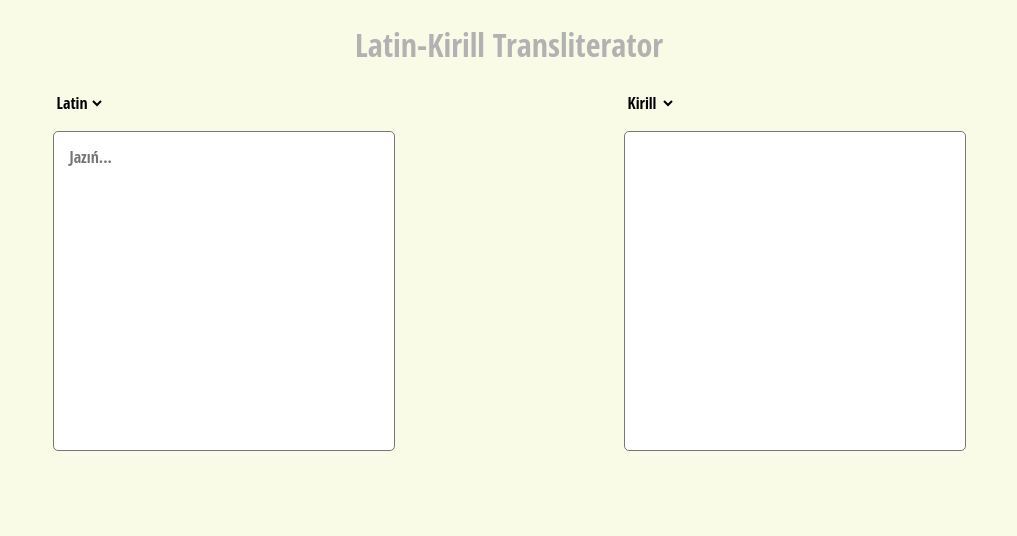
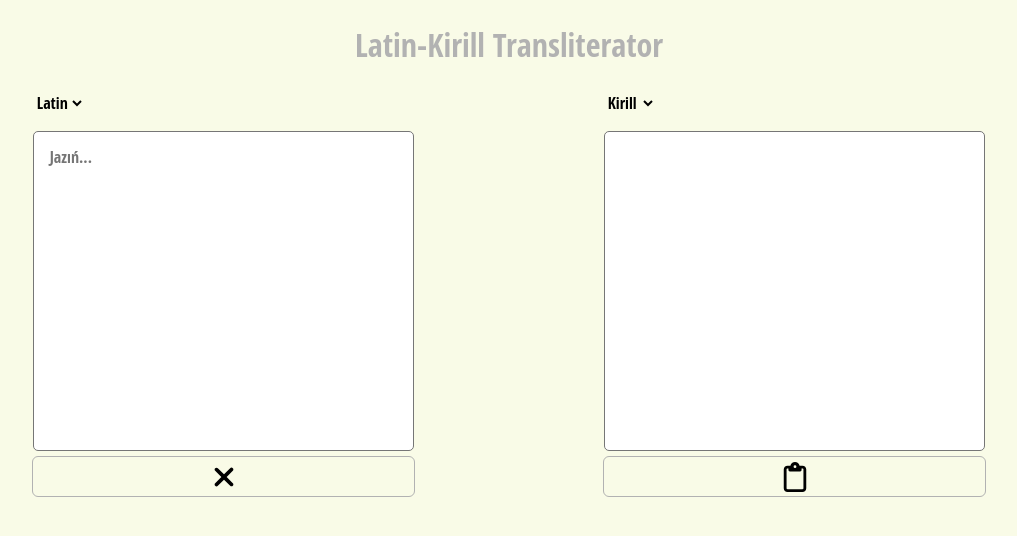
Before and after one commit to uabdirasul/transliterator, a React (Create React App) app: page / in a window 1280 px wide. Shown: the top 536 px of the page, without its empty margins (131-1148 px from the left). Built offline with nearby package versions, Linux system fonts and the light colour scheme.

Commit message:
add copy and reset button

```diff
--- a/src/Layout/Main/Main.css
+++ b/src/Layout/Main/Main.css
@@ -19,6 +19,22 @@
   outline: none;
   border-radius: 5px;
   padding: 1rem;
-  margin-bottom: 1rem;
   font-size: 1rem;
 }
+
+.btn {
+  color: #000;
+  background-color: inherit;
+  outline: 1px solid #b2b2b2;
+  width: 100%;
+  border: none;
+  border-radius: 5px;
+  padding: 0.3rem;
+  cursor: pointer;
+}
+
+.btn svg {
+  display: block;
+  margin-right: auto;
+  margin-left: auto;
+}
--- a/src/Layout/Main/Main.js
+++ b/src/Layout/Main/Main.js
@@ -72,6 +72,17 @@ class Main extends Component {
                 ref={this.transliterateRef}
                 onChange={this.fetchData}
               ></textarea>
+              <button className="btn reset__button">
+                <svg
+                  xmlns="http://www.w3.org/2000/svg"
+                  viewBox="0 0 384 512"
+                  fill="currentColor"
+                  width="30"
+                  height="30"
+                >
+                  <path d="M342.6 150.6c12.5-12.5 12.5-32.8 0-45.3s-32.8-12.5-45.3 0L192 210.7 86.6 105.4c-12.5-12.5-32.8-12.5-45.3 0s-12.5 32.8 0 45.3L146.7 256 41.4 361.4c-12.5 12.5-12.5 32.8 0 45.3s32.8 12.5 45.3 0L192 301.3l105.4 105.3c12.5 12.5 32.8 12.5 45.3 0s12.5-32.8 0-45.3L237.3 256l105.3-105.4z" />
+                </svg>
+              </button>
             </div>
             <div className="transliterator__result">
               <select
@@ -93,6 +104,17 @@ class Main extends Component {
                 rows="10"
                 value={this.state.transliterated__text}
               ></textarea>
+              <button className="btn copy__button">
+                <svg
+                  xmlns="http://www.w3.org/2000/svg"
+                  viewBox="0 0 384 512"
+                  width="30"
+                  height="30"
+                  fill="currentColor"
+                >
+                  <path d="M280 64h40c35.3 0 64 28.7 64 64v320c0 35.3-28.7 64-64 64H64c-35.3 0-64-28.7-64-64V128c0-35.3 28.7-64 64-64h49.6C121 27.5 153.3 0 192 0s71 27.5 78.4 64h9.6zM64 112c-8.8 0-16 7.2-16 16v320c0 8.8 7.2 16 16 16h256c8.8 0 16-7.2 16-16V128c0-8.8-7.2-16-16-16h-16v24c0 13.3-10.7 24-24 24H104c-13.3 0-24-10.7-24-24v-24H64zm128-8a24 24 0 1 0 0-48 24 24 0 1 0 0 48z" />
+                </svg>
+              </button>
             </div>
           </div>
         </div>
```
